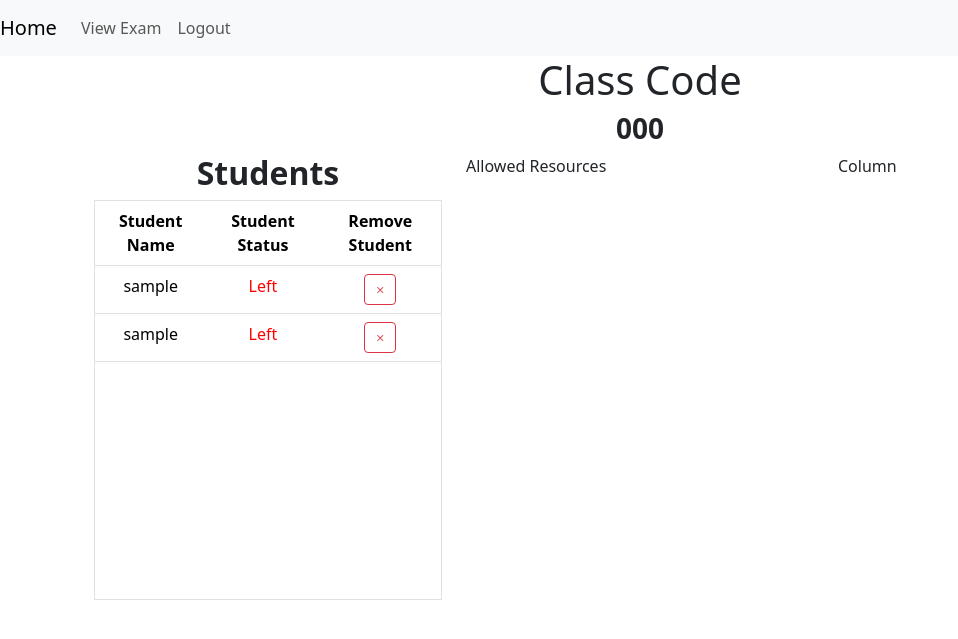
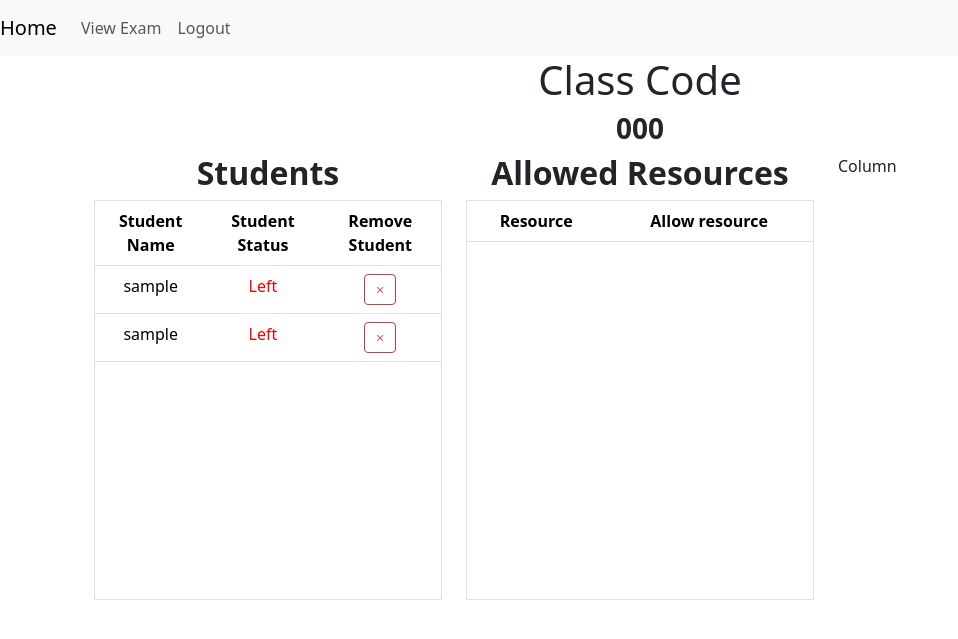
Before and after one commit to GraphiteApp/GraphiteTeacher, a Django app: page /exam in a window 1280 px wide. Shown: the top 639 px of the page, without its empty margins (0-958 px from the left). Run offline with Django 4.2, Linux system fonts and the light colour scheme; a user stored in the database is signed in; tables that the repository leaves empty hold one stand-in row (values such as "Sample post"); lists and menus that the app fills with data are empty; parts of the project's set-up code (start-up, migrations or seed data) failed here and were passed over.

Commit message:
add allowed resources table

```diff
--- a/templates/Graphite/exam.html
+++ b/templates/Graphite/exam.html
@@ -63,7 +63,18 @@
                 </div>
             </div>
             <div class="col" id="allowed-resources-table">
-              Allowed Resources
+                <h2 class="text-align-center"><b>Allowed Resources</b></h2>
+                <div class="table table-responsive table-scrollable border">
+                  <table class="table table-hover">
+                      <thead class="thead-dark">
+                        <tr class="text-align-center">
+                            <th scope="col">Resource</th>
+                            <th scope="col">Allow resource</th>
+                        </tr>
+                      </thead>
+                        <tbody id="allowed-resources-list"></tbody>
+                  </table>
+                </div>
             </div>
             <div class="col">
               Column
```
